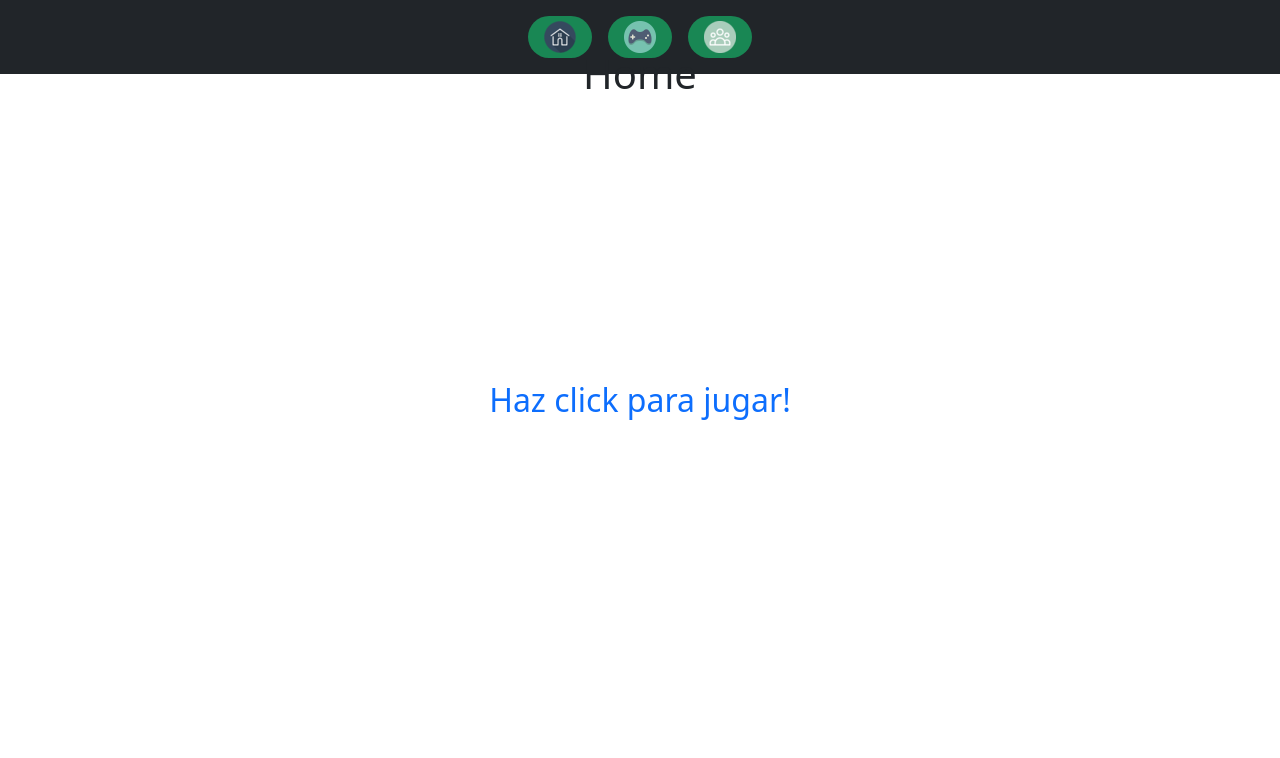
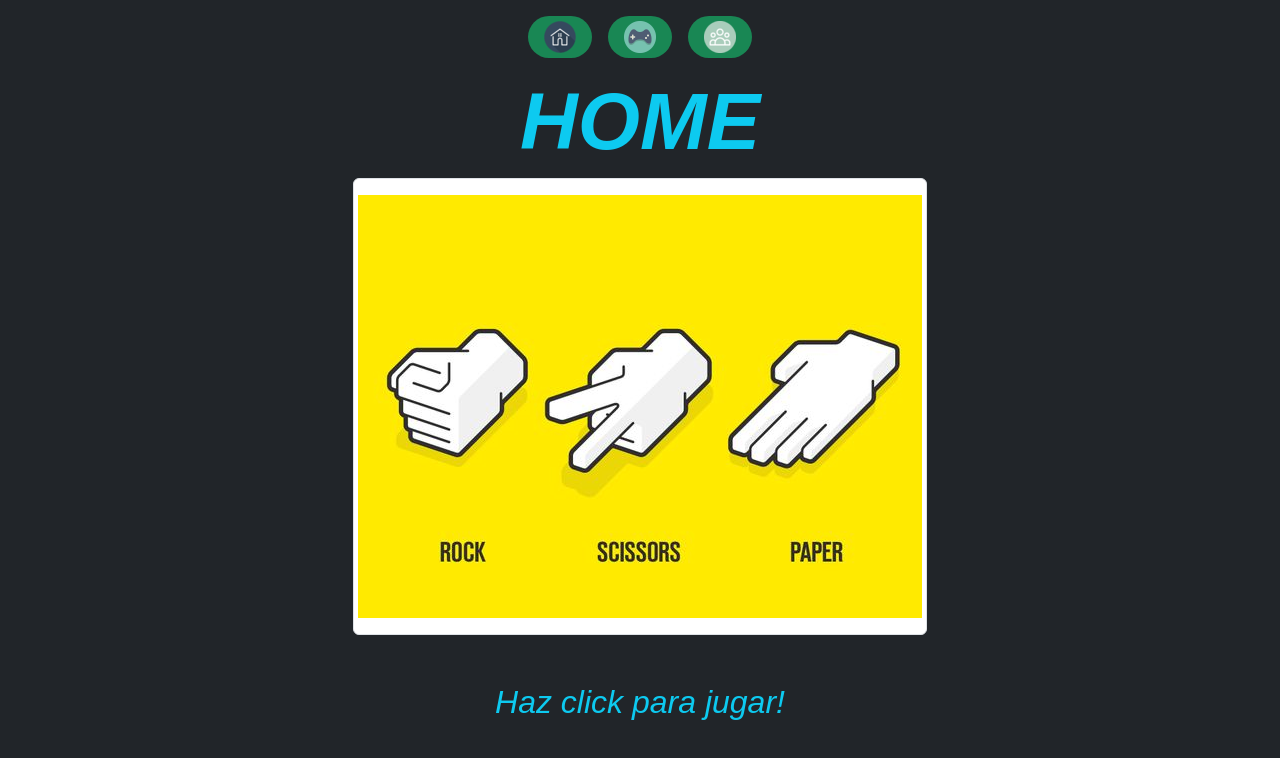
Before and after one commit to Makedok7/PiedraPapelTijeras_Grupo16, a React (Create React App) app: page / in a window 1280 px wide. Shown: the top 758 px of the page. Built offline with nearby package versions, Linux system fonts and the light colour scheme.

Commit message:
Cambios en el componente Home, se agrego una imagen y color.Macedo Facundo

```diff
--- a/src/componentes/Home.js
+++ b/src/componentes/Home.js
@@ -1,19 +1,19 @@
-import {Link} from 'react-router-dom';
+import { Link } from 'react-router-dom';
 import Nav from './Nav';
 
 
-export default function Home(){
-    return(
-        <>
-        {Nav()}
-        <div className="container">
-            <h1 className="position-absolute top-20 start-50 translate-middle">Home</h1>
-            <Link to='/juego'>
-                <h2 className="position-absolute top-50 start-50 translate-middle" >Haz click para jugar!</h2>
-            </Link>
+export default function Home() {
+    return (
+        <div className='bg-dark'style={{height:"800px"}}>
+            {Nav()}
+            <div className="container ">
+                <h1 className="text-center text-info display-1" style={{fontWeight:"bold",fontStyle:"italic",fontFamily:"sans-serif"}}>HOME</h1>
+                <img className='img-thumbnail rounded mx-auto d-block py-3 ' src='./images/portada.jpg' alt='portada'/>
+                <Link to='/juego' style={{textDecoration:"none"}}>
+                    <h2 className="text-center text-info py-5 text-decoration-none" style={{fontStyle:"oblique",fontFamily:"fantasy"}}>Haz click para jugar!</h2>
+                </Link>
+            </div>
         </div>
-
-        </>
 
     )
 }
--- a/src/componentes/Nav.js
+++ b/src/componentes/Nav.js
@@ -6,17 +6,17 @@ export default function Nav() {
             <ul className='d-flex list-inline my-auto py-2'>
                 <li className='col bg-success rounded-pill mx-2'>
                     <Link to='/' className='btn-principal wrap '>
-                        <img src='/images/nav-Icons/home.png' alt="Home" className="navbar-brand mx-3" />
+                        <img src='./images/nav-Icons/home.png' alt="Home" className="navbar-brand mx-3" />
                     </Link>
                 </li>
                 <li className='col bg-success rounded-pill mx-2'>
                     <Link to='/juego' className='btn-principal wrap'>
-                        <img src='/images/nav-Icons/juego.png' alt="Juego" className="navbar-brand mx-3" />
+                        <img src='./images/nav-Icons/juego.png' alt="Juego" className="navbar-brand mx-3" />
                     </Link>
                 </li>
                 <li className='col bg-success rounded-pill mx-2'>
                     <Link to='/desarrolladores' className='btn-principal wrap'>
-                        <img src='/images/nav-Icons/desarrolladores.png' alt="Desarrolladores" className="navbar-brand mx-3" />
+                        <img src='./images/nav-Icons/desarrolladores.png' alt="Desarrolladores" className="navbar-brand mx-3" />
                     </Link>
                 </li>
             </ul>
```
Also changed, not shown: public/images/portada.jpg (added).
